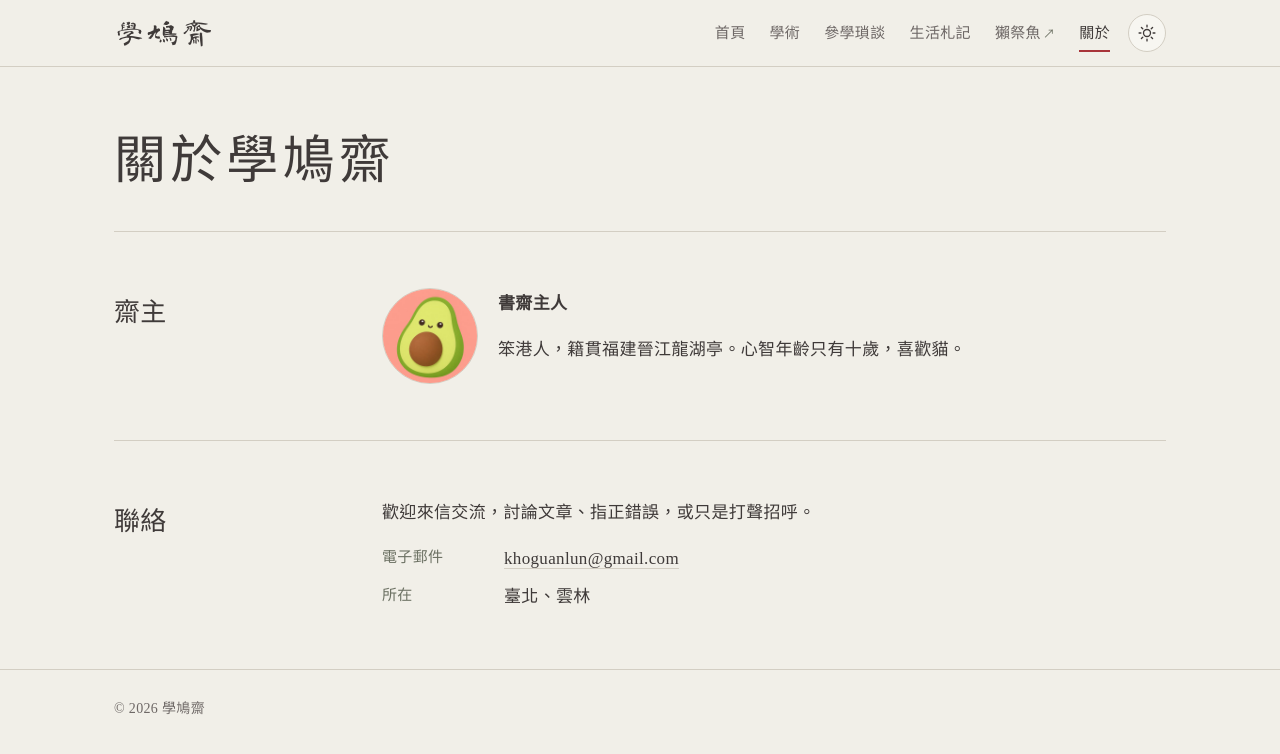
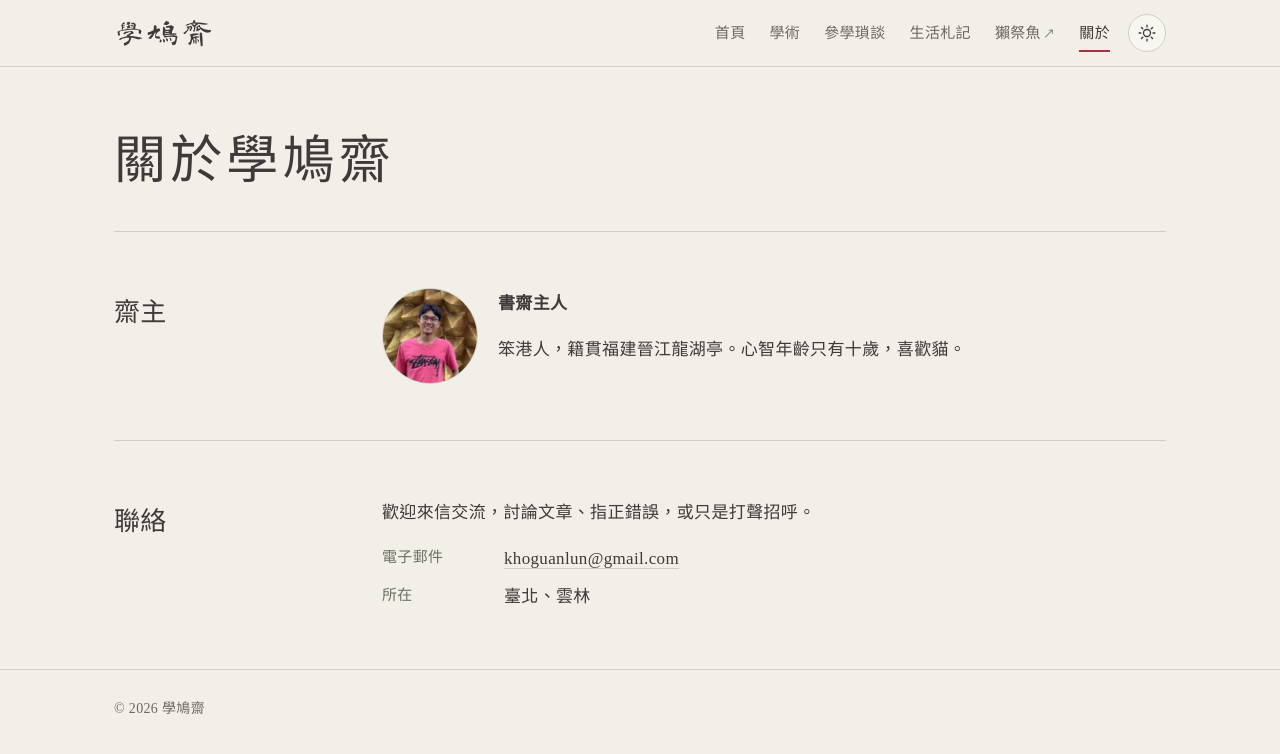
Before and after one commit to Guanlun-bot/hakkiuchay, a Jekyll site: the page built from about.html, in a window 1280 px wide. Shown: the top 754 px of the page. Built offline with Jekyll 4.4.1, drawn with Linux system fonts in a browser that asks for light colours.

Commit message:
更換大頭貼
Co-Authored-By: Claude Opus 5.5 <noreply@anthropic.com>
Claude-Session: https://claude.ai/code/session_019SwunGJvkkbXk4KEqbxpBr

```diff
--- a/_data/site.yml
+++ b/_data/site.yml
@@ -1,5 +1,5 @@
 owner: 書齋主人
-avatar: /assets/img/avatar.jpg
+avatar: /assets/img/avatar-2.jpg
 owner_bio: 笨港人，籍貫福建晉江龍湖亭。心智年齡只有十歲，喜歡貓。
 email: khoguanlun@gmail.com
 place: 臺北、雲林
```
Also changed, not shown: assets/img/avatar-2.jpg (added), assets/img/avatar.jpg (deleted).
